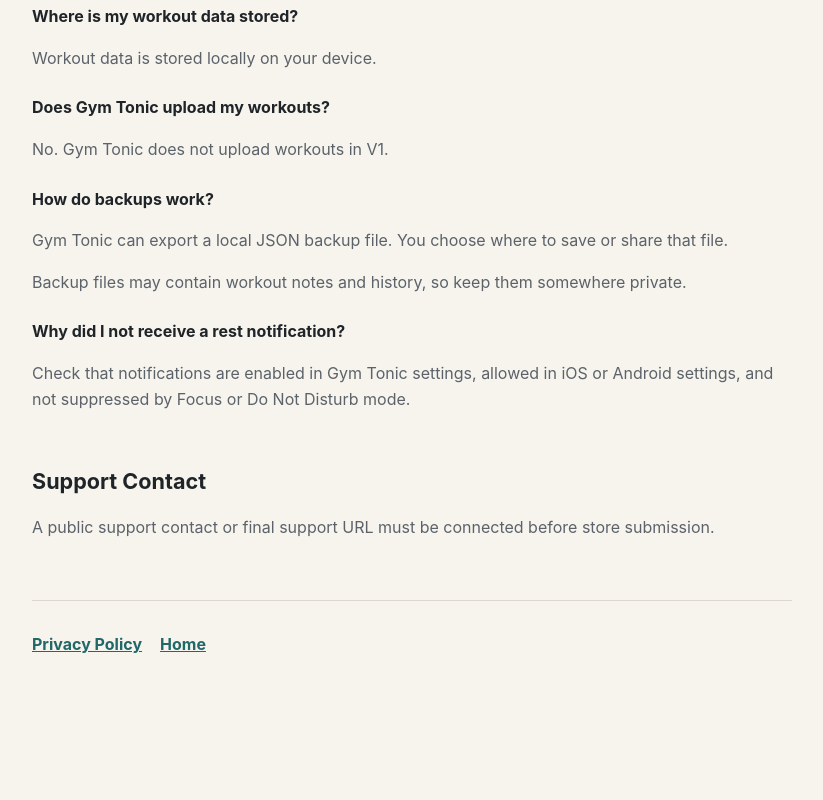
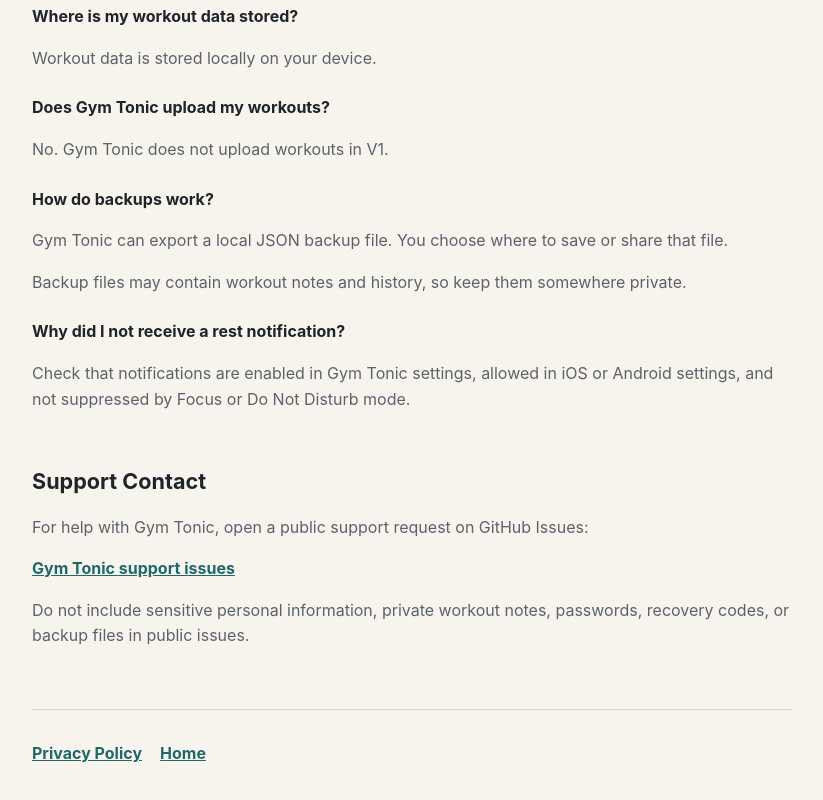
Before and after one commit to kstc4788/gym-tonic-pages, a plain HTML site: page support.html in a window 1280 px wide. Shown: the part 663-1463 px from the top of the page, without its empty margins (228-1051 px from the left). Before the commit the page ends 1378 px from the top, so only its background shows below. Drawn offline with Linux system fonts and the light colour scheme.

Commit message:
Finalize Gym Tonic support page

```diff
--- a/support.html
+++ b/support.html
@@ -48,7 +48,9 @@
 
       <section>
         <h2>Support Contact</h2>
-        <p>A public support contact or final support URL must be connected before store submission.</p>
+        <p>For help with Gym Tonic, open a public support request on GitHub Issues:</p>
+        <p><a href="https://github.com/kstc4788/gym-tonic-pages/issues">Gym Tonic support issues</a></p>
+        <p>Do not include sensitive personal information, private workout notes, passwords, recovery codes, or backup files in public issues.</p>
       </section>
 
       <nav class="footer-links" aria-label="Footer">
```
Also changed, not shown: 1 other file.
